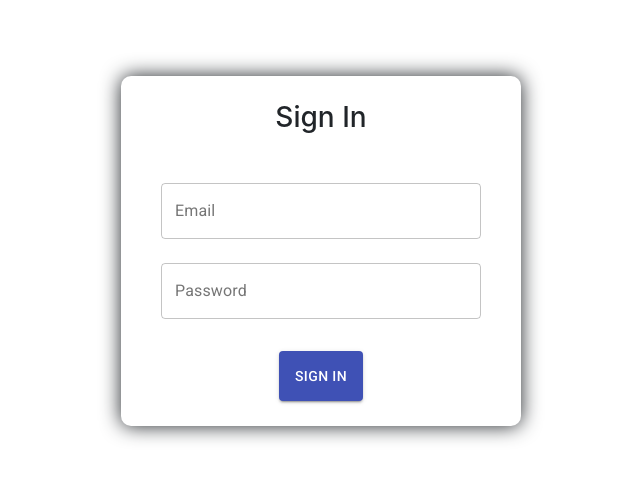
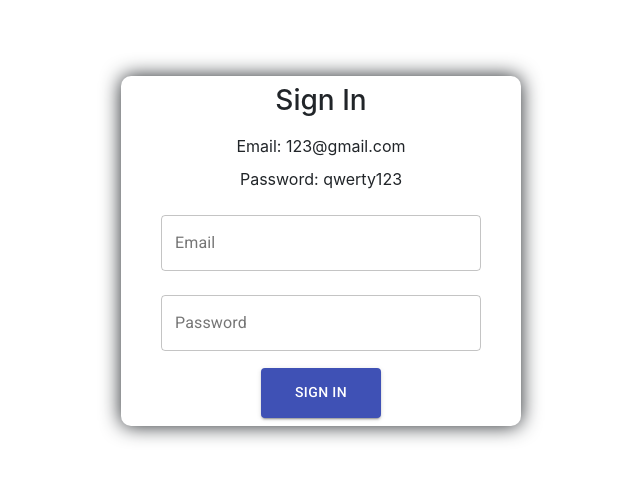
Before and after one commit to Mr-Hamster/CoursePaper, a React app: page / in a window 1280 px wide. Shown: the part 149-630 px from the top of the page, without its empty margins (319-959 px from the left). Built offline with nearby package versions, Linux system fonts and the light colour scheme.

Commit message:
correct redirect from LogIn

```diff
--- a/src/screens/LogIn.js
+++ b/src/screens/LogIn.js
@@ -2,7 +2,7 @@ import React from 'react';
 import '../styles/LogIn.scss';
 import TextField from '@material-ui/core/TextField';
 import Button from '@material-ui/core/Button';
-import { Link } from 'react-router-dom'
+import { Redirect } from 'react-router-dom'
 
 
 const ValidEmail = '123@gmail.com';
@@ -10,23 +10,32 @@ const ValidPassword = 'qwerty123';
 
 export default class LogIn extends React.Component{
     state = {
-        email:'123@gmail.com',
-        password:'qwerty123',
+        email:'',
+        password:'',
         error: false,
+        redirect: false,
     }
 
     SignIn = () => {
-        // const { email, password } = this.state;
-        // if(email === ValidEmail && password === ValidPassword){
-        //     this.setState({
-        //         error: false
-        //     })
-        //     alert('Ok');
-        // } else {
-        //     this.setState({
-        //         error: true
-        //     })
-        // }
+        const { email, password } = this.state;
+        if(email === ValidEmail && password === ValidPassword){
+            this.setState({
+                error: false,
+                redirect: true,
+            })
+        } else {
+            this.setState({
+                error: true
+            })
+        }
+    }
+
+    redirect = () => {
+        const { redirect } = this.state;
+
+        if (redirect) {
+            return <Redirect to='/inputData' />
+        }
     }
 
     render(){
@@ -36,6 +45,8 @@ export default class LogIn extends React.Component{
             <div className="wrapperLogIn">
                 <div className="logInBlock">
                     <h3>Sign In</h3>
+                    <span>Email: {ValidEmail}</span>
+                    <span>Password: {ValidPassword}</span>
                     <div>
                     <TextField
                         id="outlined-uncontrolled"
@@ -69,11 +80,12 @@ export default class LogIn extends React.Component{
                     {
                         error ? <div style={{ color:'red' }}>Email or password is not correct!</div> : null
                     }
-                    <Link style={{width:'30%'}}to={"/inputData"}>
-                        <Button variant="contained" color="primary" style={{ height:'50px'}} onClick={ this.SignIn }>
-                                Sign In
-                        </Button>
-                    </Link>
+                    {
+                        this.redirect()
+                    }
+                    <Button variant="contained" color="primary" style={{ width:'30%', height:'50px'}} onClick={ this.SignIn }>
+                        Sign In
+                    </Button>
                 </div>
             </div>
         );
```
